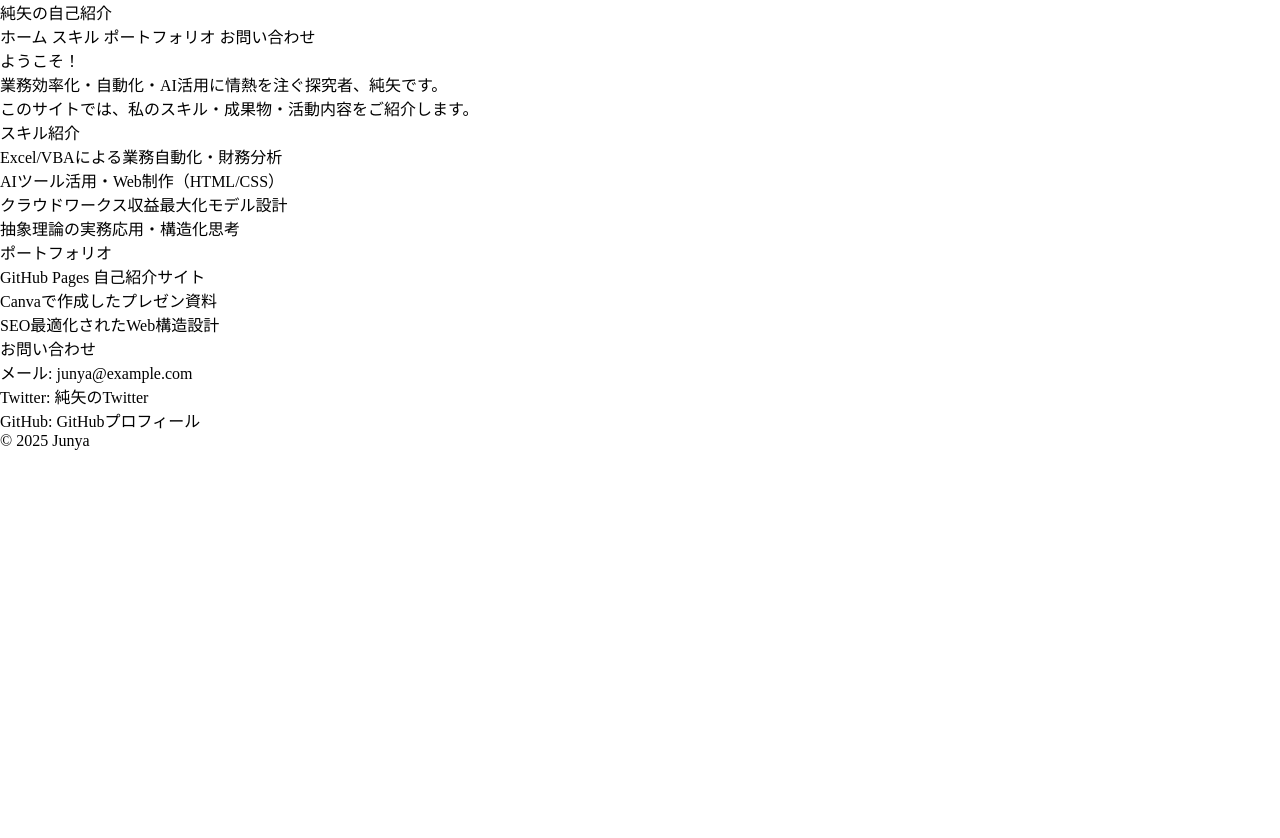
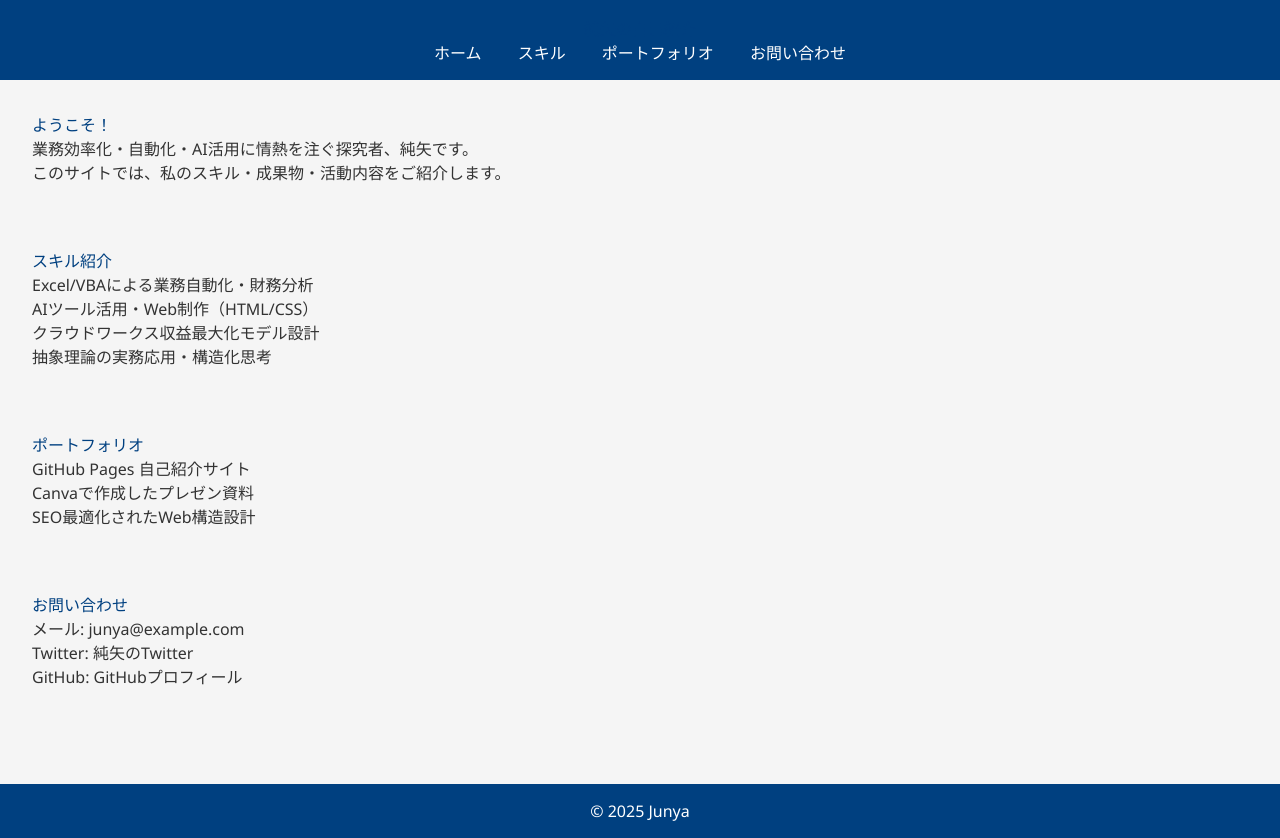
Before and after one commit to JJ-11-88/11, a plain HTML site: page index.html in a window 1280 px wide. Before the commit the page ends 800 px from the top, so only its background shows below. Drawn offline with Linux system fonts and the light colour scheme.

Commit message:
Update style.css

```diff
--- a/style.css
+++ b/style.css
@@ -1,58 +1,40 @@
-<!DOCTYPE html>
-<html lang="ja">
-<head>
-    <meta charset="UTF-8">
-    <meta name="viewport" content="width=device-width,initial-scale=1">
-    <link href="reset.css" rel="stylesheet">
-    <link href="style.css" rel="stylesheet">
-</head>
-<body>
-  <header>
-    <h1>純矢の自己紹介</h1>
-    <nav>
-      <a href="#home">ホーム</a>
-      <a href="#skills">スキル</a>
-      <a href="#portfolio">ポートフォリオ</a>
-      <a href="#contact">お問い合わせ</a>
-    </nav>
-  </header>
+body {
+  font-family: 'Segoe UI', sans-serif;
+  margin: 0;
+  padding: 0;
+  background-color: #f5f5f5;
+  color: #333;
+  scroll-behavior: smooth;
+}
 
-  <main>
-    <section id="home">
-      <h2>ようこそ！</h2>
-      <p>業務効率化・自動化・AI活用に情熱を注ぐ探究者、純矢です。</p>
-      <p>このサイトでは、私のスキル・成果物・活動内容をご紹介します。</p>
-    </section>
+header {
+  background-color: #004080;
+  color: white;
+  padding: 1em;
+  text-align: center;
+}
 
-    <section id="skills">
-      <h2>スキル紹介</h2>
-      <ul>
-        <li>Excel/VBAによる業務自動化・財務分析</li>
-        <li>AIツール活用・Web制作（HTML/CSS）</li>
-        <li>クラウドワークス収益最大化モデル設計</li>
-        <li>抽象理論の実務応用・構造化思考</li>
-      </ul>
-    </section>
+nav a {
+  margin: 0 1em;
+  color: white;
+  text-decoration: none;
+}
 
-    <section id="portfolio">
-      <h2>ポートフォリオ</h2>
-      <ul>
-        <li><a href="https://junya.github.io">GitHub Pages 自己紹介サイト</a></li>
-        <li><a href="#">Canvaで作成したプレゼン資料</a></li>
-        <li><a href="#">SEO最適化されたWeb構造設計</a></li>
-      </ul>
-    </section>
+main {
+  padding: 2em;
+}
 
-    <section id="contact">
-      <h2>お問い合わせ</h2>
-      <p>メール: junya@example.com</p>
-      <p>Twitter: <a href="https://twitter.com/junya">純矢のTwitter</a></p>
-      <p>GitHub: <a href="https://github.com/junya">GitHubプロフィール</a></p>
-    </section>
-  </main>
+section {
+  margin-bottom: 4em;
+}
 
-  <footer>
-    <p>&copy; 2025 Junya</p>
-  </footer>
-</body>
-</html>
+h1, h2 {
+  color: #004080;
+}
+
+footer {
+  background-color: #004080;
+  color: white;
+  text-align: center;
+  padding: 1em;
+}
```
